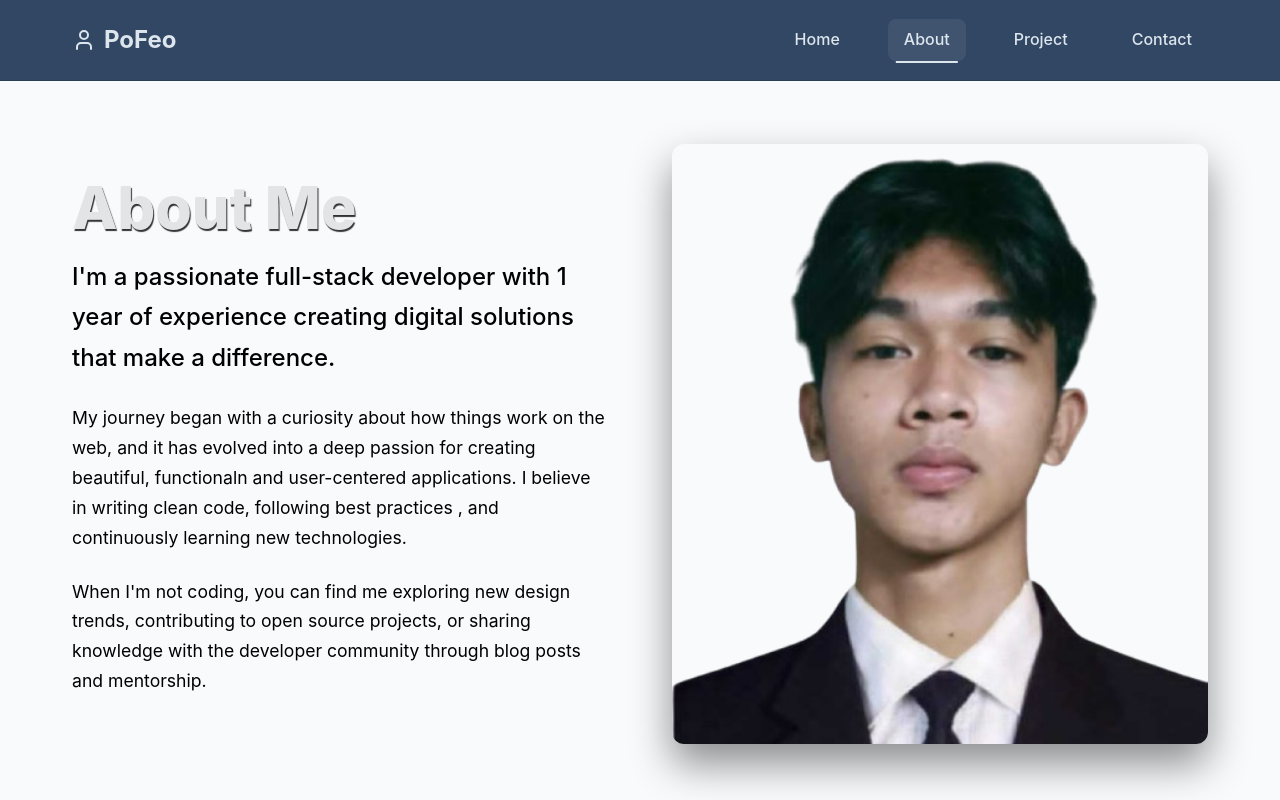
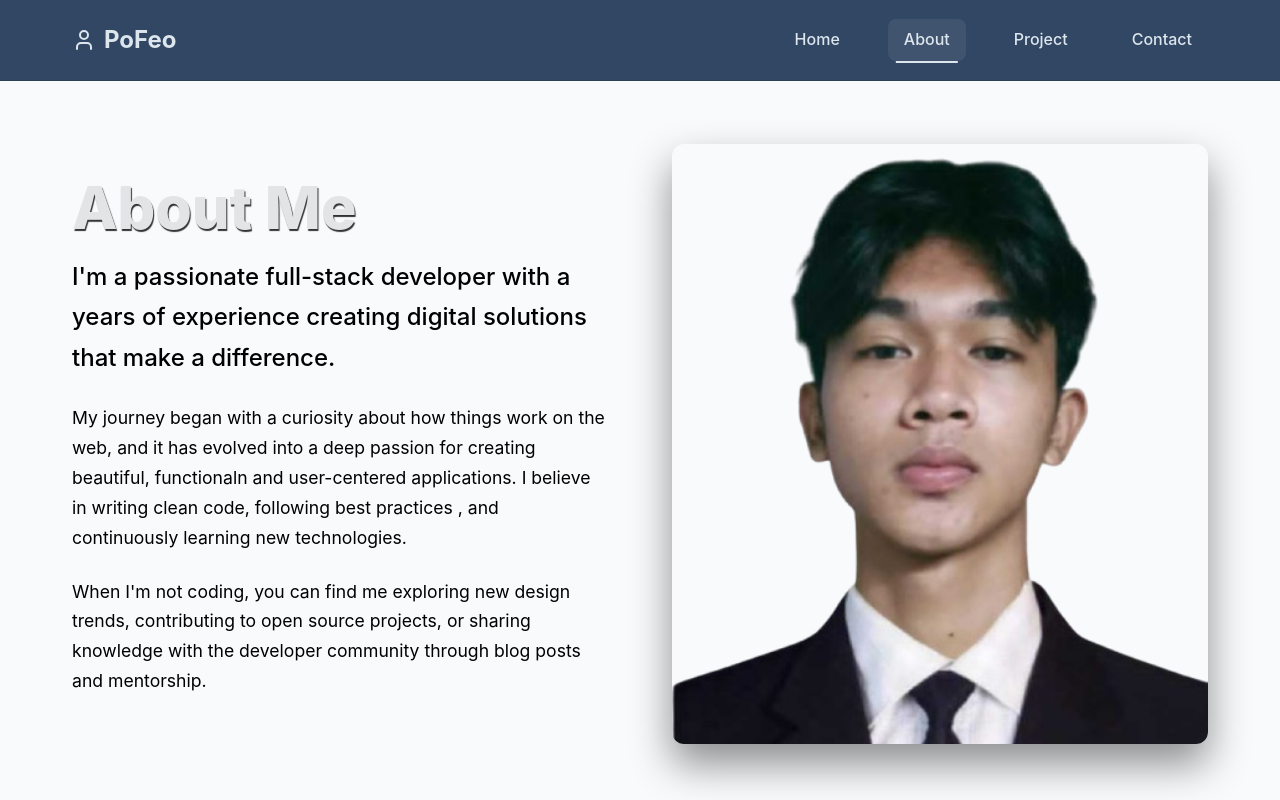
Before and after one commit to Eorico/Pofeo, a React (Vite) app: page /about in a window 1280 px wide. Shown: the top 800 px of the page. Built offline with nearby package versions, Linux system fonts and the light colour scheme.

Commit message:
Update this month

```diff
--- a/src/components/navlinks/About.tsx
+++ b/src/components/navlinks/About.tsx
@@ -76,7 +76,7 @@ const About: React.FC = () => {
                     <div className="about-Content">
                         <div className="about-Text fade-in-up">
                             <h1>About Me</h1>
-                            <p className="about-Lead">I'm a passionate full-stack developer with 1 year of experience
+                            <p className="about-Lead">I'm a passionate full-stack developer with a years of experience
                                 creating digital solutions that make a difference.
                             </p>
                             <p>My journey began with a curiosity about how things work on the web, and it has evolved into a deep passion for creating
```
